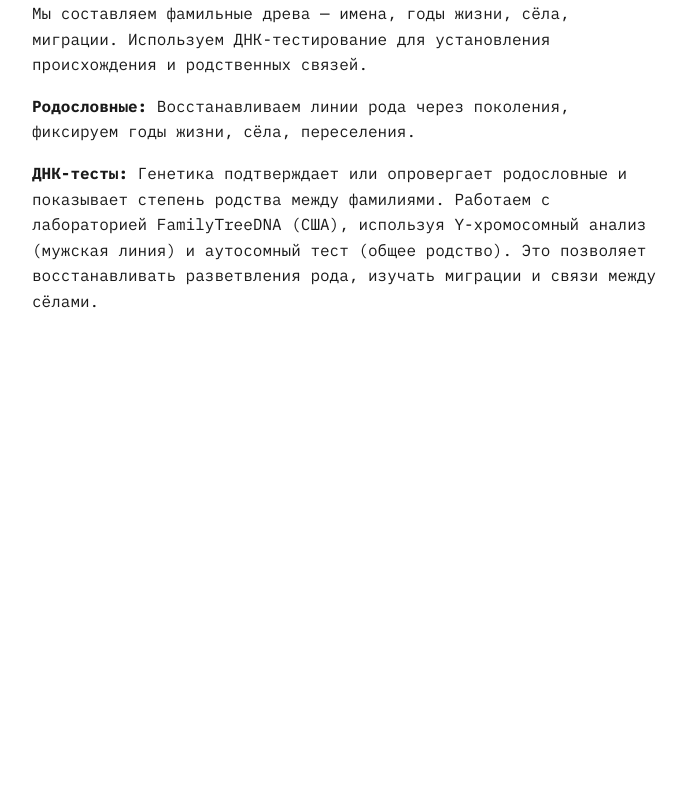
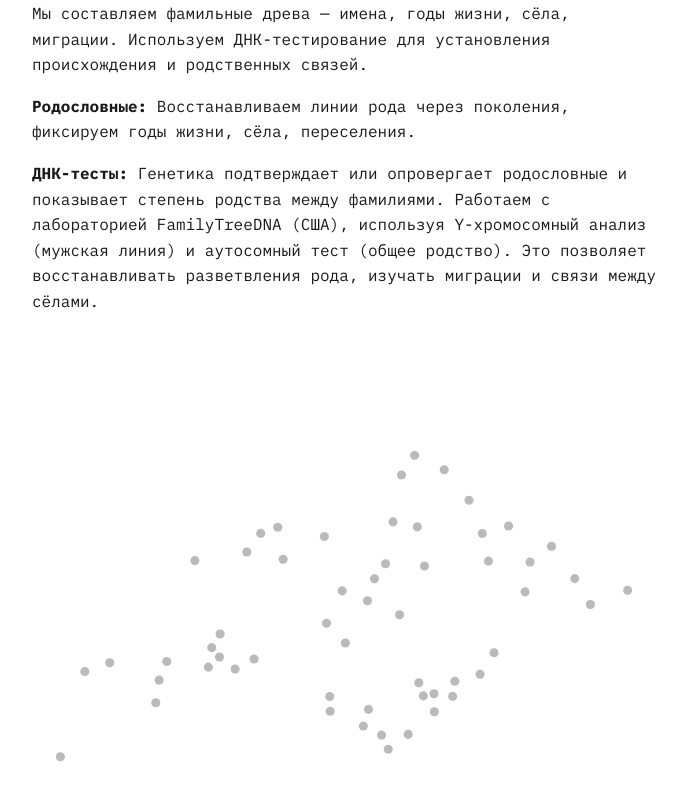
Before and after one commit to urssivar/urssivar, a Nuxt app: page /ru in a window 1280 px wide. Shown: the part 934-1734 px from the top of the page, without its empty margins (296-982 px from the left). Before the commit the page ends 1289 px from the top, so only its background shows below. Built offline with nearby package versions, Linux system fonts and the light colour scheme.

Commit message:
Add villages map

```diff
--- /dev/null
+++ b/app/components/VillageMap.vue
@@ -0,0 +1,159 @@
+<script setup lang="ts">
+import { ref, onMounted, computed } from 'vue'
+
+interface Village {
+  name: string
+  lat: number
+  lng: number
+}
+
+type NormalizedVillage = Village & { x: number; y: number }
+
+const villages = ref<Village[]>([])
+const hoveredVillage = ref<NormalizedVillage | null>(null)
+const tooltipPos = ref({ x: 0, y: 0 })
+
+const mapDimensions = computed(() => {
+  if (villages.value.length === 0) {
+    return { width: 100, height: 100, minLat: 0, maxLat: 0, minLng: 0, scale: 1 }
+  }
+
+  const lats = villages.value.map(v => v.lat)
+  const lngs = villages.value.map(v => v.lng)
+  const minLat = Math.min(...lats)
+  const maxLat = Math.max(...lats)
+  const minLng = Math.min(...lngs)
+  const maxLng = Math.max(...lngs)
+  const latRange = maxLat - minLat
+  const lngRange = maxLng - minLng
+  const scale = Math.max(latRange, lngRange)
+
+  return {
+    width: (lngRange / scale) * 100,
+    height: (latRange / scale) * 100,
+    minLat,
+    maxLat,
+    minLng,
+    scale
+  }
+})
+
+const normalizedVillages = computed<NormalizedVillage[]>(() => {
+  if (villages.value.length === 0) return []
+  const { minLat, maxLat, minLng, scale } = mapDimensions.value
+
+  return villages.value.map(village => ({
+    ...village,
+    x: ((village.lng - minLng) / scale) * 100,
+    y: ((maxLat - village.lat) / scale) * 100
+  }))
+})
+
+onMounted(async () => {
+  try {
+    const response = await fetch('/villages.csv')
+    const text = await response.text()
+    const lines = text.trim().split('\n').slice(1)
+
+    villages.value = lines
+      .map(line => {
+        const [name, lat, lng] = line.split(',')
+        if (!name || !lat || !lng) return null
+        return { name: name.trim(), lat: parseFloat(lat), lng: parseFloat(lng) }
+      })
+      .filter((v): v is Village => v !== null)
+  } catch (error) {
+    console.error('Failed to load villages:', error)
+  }
+})
+
+function handleMouseEnter(event: MouseEvent, village: NormalizedVillage) {
+  const group = event.currentTarget as SVGGElement
+  const svg = group.ownerSVGElement
+  const ctm = svg?.getScreenCTM()
+  if (!svg || !ctm) return
+
+  const point = svg.createSVGPoint()
+  const bbox = group.getBBox()
+  point.x = bbox.x + bbox.width / 2
+  point.y = bbox.y
+
+  const screenPoint = point.matrixTransform(ctm)
+  tooltipPos.value = { x: screenPoint.x, y: screenPoint.y }
+  hoveredVillage.value = village
+}
+
+function handleMouseLeave() {
+  hoveredVillage.value = null
+}
+</script>
+
+<template>
+  <div class="village-map">
+    <svg :viewBox="`-5 -5 ${mapDimensions.width + 10} ${mapDimensions.height + 10}`" preserveAspectRatio="xMidYMid meet">
+      <g v-for="village in normalizedVillages" :key="village.name" @mouseenter="(e) => handleMouseEnter(e, village)"
+        @mouseleave="handleMouseLeave">
+        <circle :cx="village.x" :cy="village.y" r="1.6" class="village-hitbox" />
+        <circle :cx="village.x" :cy="village.y" r="0.8" class="village-point" />
+      </g>
+    </svg>
+
+    <Transition name="fade">
+      <div v-if="hoveredVillage" class="village-tooltip"
+        :style="{ left: `${tooltipPos.x}px`, top: `${tooltipPos.y}px` }">
+        {{ hoveredVillage.name }}
+      </div>
+    </Transition>
+  </div>
+</template>
+
+<style scoped>
+.village-map {
+  position: relative;
+  margin-top: 7rem;
+}
+
+svg {
+  width: 100%;
+  height: auto;
+}
+
+.village-hitbox {
+  fill: transparent;
+  cursor: pointer;
+}
+
+.village-point {
+  fill: currentColor;
+  opacity: 0.3;
+  pointer-events: none;
+  transition: 0.2s;
+}
+
+g:hover .village-point {
+  opacity: 1;
+  r: 1.2
+}
+
+.village-tooltip {
+  position: fixed;
+  pointer-events: none;
+  background: rgba(0, 0, 0, 0.75);
+  color: #fff;
+  padding: 0.25rem 0.5rem;
+  font-size: 0.875rem;
+  white-space: nowrap;
+  transform: translate(-50%, -100%) translateY(-4px);
+  z-index: 1000;
+}
+
+.fade-enter-active,
+.fade-leave-active {
+  transition: opacity 0.2s;
+}
+
+.fade-enter-from,
+.fade-leave-to {
+  opacity: 0;
+}
+</style>
--- a/app/pages/index.vue
+++ b/app/pages/index.vue
@@ -1,4 +1,4 @@
-<script lang="ts" setup>
+<script setup lang="ts">
 useSeoMeta({
     title: 'Urssivar: Kaitag Studies',
     description: 'Resources & technologies for preserving and studying Kaitag language, culture, history, and people.',
@@ -15,7 +15,9 @@ useSeoMeta({
             <NuxtLink to="https://youtube.com/@urssivar" target="_blank">YouTube</NuxtLink>
             <NuxtLink to="https://github.com/urssivar" target="_blank">GitHub</NuxtLink>
         </nav>
+
         <img src="/stamp.png" alt="" class="stamp" aria-hidden="true">
+
         <h1>Urssivar: Kaitag Studies</h1>
         <p><i lang="xdq">Nallara del da. Ham ra bel.</i></p>
 
@@ -70,5 +72,7 @@ useSeoMeta({
             This allows us to reconstruct branches within clans, study migrations, and trace connections between
             villages.
         </p>
+
+        <VillageMap />
     </main>
 </template>
--- a/app/pages/ru/index.vue
+++ b/app/pages/ru/index.vue
@@ -1,4 +1,4 @@
-<script lang="ts" setup>
+<script setup lang="ts">
 useSeoMeta({
     title: 'Urssivar: Кайтагские Исследования',
     description: 'Ресурсы & технологии для сохранения и изучения кайтагского языка, культуры, истории, и народа.',
@@ -21,7 +21,9 @@ useHead({
             <NuxtLink to="https://youtube.com/@urssivar" target="_blank">YouTube</NuxtLink>
             <NuxtLink to="https://github.com/urssivar" target="_blank">GitHub</NuxtLink>
         </nav>
+
         <img src="/stamp.png" alt="" class="stamp" aria-hidden="true">
+
         <h1>Urssivar: Кайтагские Исследования</h1>
         <p><i lang="xdq">Наллара дел да. Ьам ра бел.</i></p>
 
@@ -41,8 +43,8 @@ useHead({
             <NuxtLink to="https://codex.urssivar.com/ru">Кайтагский язык</NuxtLink>
         </h2>
         <p>
-            Мы записываем живую кайтагскую речь и создаём архив оригинальных текстов: сказок, рассказов, песен,
-            пословиц —
+            Мы записываем живую кайтагскую речь и создаём архив оригинальных текстов: сказок, рассказов, песен, пословиц
+            —
             всего, что исчезнет безвозвратно без фиксации сейчас, пока живо последнее поколение носителей.
         </p>
         <p>
@@ -73,5 +75,6 @@ useHead({
             Это позволяет восстанавливать разветвления рода, изучать миграции и связи между сёлами.
         </p>
 
+        <VillageMap />
     </main>
 </template>
```
Also changed, not shown: public/villages.csv (added).
